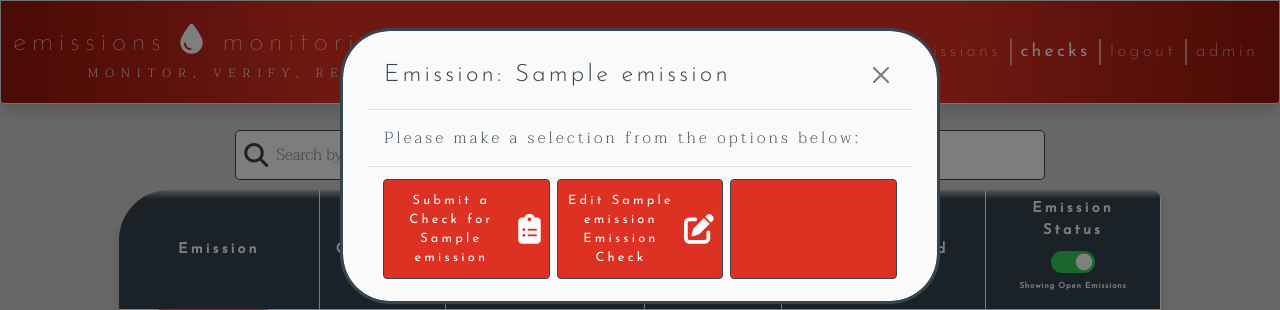
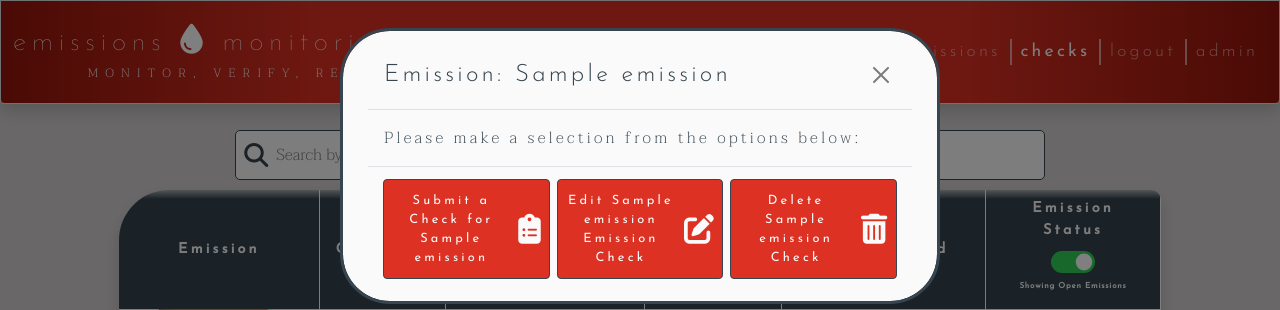
Before and after one commit to johnamdickson/portfolio-project-4, a Django app: page /emission-checks/ in a window 1280 px wide, after a click that opens the changed part. Shown: the top 310 px of the page. Run offline with Django 3.2, Linux system fonts and the light colour scheme; a user stored in the database is signed in; tables that the repository leaves empty hold one stand-in row (values such as "Sample post"); parts of the project's set-up code (start-up, migrations or seed data) failed here and were passed over; some libraries are stand-ins or nearby versions.

Commit message:
fix: check modal delete button blank
remove confirm-action from id & add listener to button in modal function

```diff
--- a/static/js/script.js
+++ b/static/js/script.js
@@ -21,7 +21,10 @@ window.addEventListener('load', function () {
     // add event listener to checks search input which calls the filter checks function
     // on key up
     let searchChecks = document.querySelector('#emission-check-search');
-    searchChecks.addEventListener("keyup", filterChecks);
+    if (searchChecks){
+        searchChecks.addEventListener("keyup", filterChecks);
+    }
+
 });
 
 window.addEventListener("DOMContentLoaded", function () {
@@ -316,9 +319,9 @@ const emissionModal = (data, page, checkId, user, superuser) => {
     if (emissionCheckEditButton) {
         emissionCheckEditButton.innerHTML = `<p>Edit ${parsedData.title} Emission Check</p><i class="fa-solid fa-pen-to-square"></i>`;
     }
-
     let emissionCheckDeleteButton = document.getElementById('emission-check-delete-a');
     if (emissionCheckDeleteButton) {
+        emissionCheckDeleteButton.addEventListener("click", confirmAction);
         emissionCheckDeleteButton.setAttribute ('href', `/delete-check/${parsedData.slug}/${checkIdInt}`);
         emissionCheckDeleteButton.innerHTML = `<p>Delete ${parsedData.title} Check</p><i class="fa-solid fa-trash-can"></i>`;
     }
--- a/templates/emission-checks.html
+++ b/templates/emission-checks.html
@@ -112,7 +112,7 @@ https://stackoverflow.com/questions/58205608/how-to-access-foreign-key-tables-da
                 <!-- check if user has permission to delete emission and present button if so. This button is not
             added to DOM and greyed out like others for reason that the option should be fully reserved to superuser. -->
                 {% if perms.monitoring_tool.delete_emissioncheck %}
-                <a href="#" class="btn" id="emission-check-delete-a confirm-action"></a>
+                <a href="#" class="btn" id="emission-check-delete-a" ></a>
                 {% endif %}
             </div>
         </div>
```
